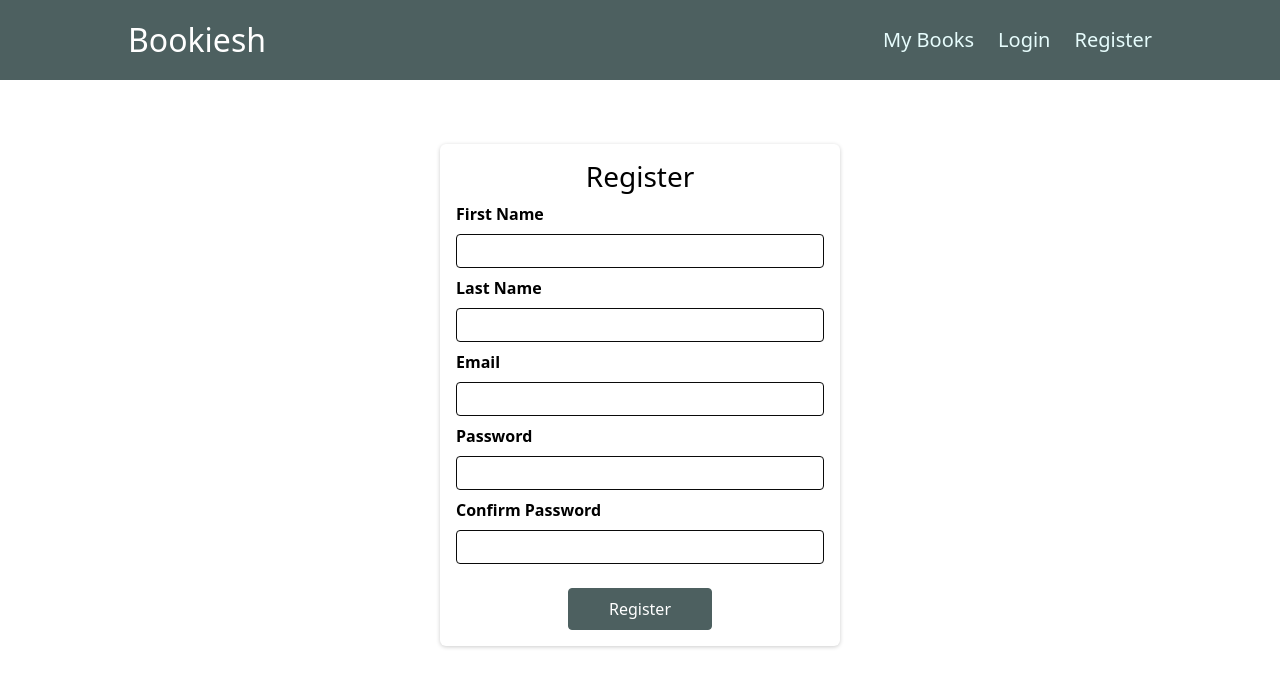
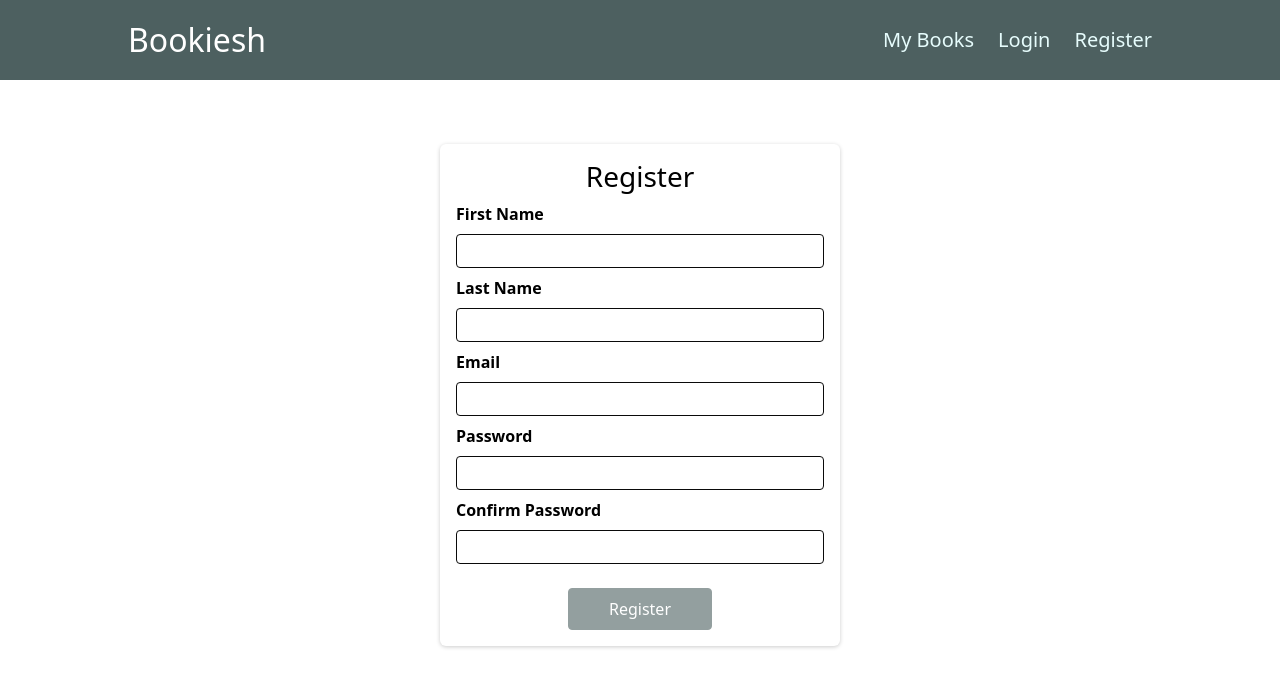
Before and after one commit to krupa2029/BookCollection, a React (Create React App) app: page /register in a window 1280 px wide. Shown: the top 686 px of the page. Built offline with nearby package versions, Linux system fonts and the light colour scheme.

Commit message:
Add: Validation in Login and Register Form Use: Formik, Yup

```diff
--- a/src/components/navbar/Navbar.js
+++ b/src/components/navbar/Navbar.js
@@ -1,5 +1,5 @@
 import React from "react";
-import { Link} from "react-router-dom";
+import { Link } from "react-router-dom";
 import classes from "./Navbar.module.css";
 
 export const Navbar = () => {
--- a/src/components/userAccount/Login.js
+++ b/src/components/userAccount/Login.js
@@ -1,9 +1,28 @@
-import { Formik, useFormik } from "formik";
+import {
+  Formik,
+  Form,
+  useField,
+} from "formik";
 import React from "react";
 import classes from "./Login.module.css";
 import * as Yup from "yup";
 
 export const Login = () => {
+  const MyTextField = ({ label, ...props }) => {
+    const [field, meta, helpers] = useField(props);
+    return (
+      <div className={classes.control}>
+        <label>
+          {label}
+        </label>
+        <input {...field} {...props} />
+        {meta.touched && meta.error ? (
+          <div className={classes.error}>{meta.error}</div>
+        ) : null}
+      </div>
+    );
+  };
+
   const initialValues = {
     email: "",
     password: "",
@@ -19,52 +38,32 @@ export const Login = () => {
       ),
   });
 
-  const onSubmit = (values) => {
-    console.log("Form Data", values);
-  };
+  const onSubmit = (values, actions) => {
+   console.log(values);
+   alert(JSON.stringify(values, null, 2));
+  }
+
 
   return (
     <Formik
       validationSchema={validationSchema}
       onSubmit={onSubmit}
       initialValues={initialValues}
+      isInitialValid={false}
     >
-      {({
-        handleSubmit,
-        handleChange,
-        handleBlur,
-        values,
-        touched,
-        isValid,
-        errors,
-      }) => (
+      {(props) => (
         <section className={classes.auth}>
           <h3>Login</h3>
-          <form onSubmit={handleSubmit}>
-            <div className={classes.control}>
-              <label htmlFor="email">Email</label>
-              <input
-                type="email"
-                id="email"
-                name="email"
-                onChange={handleChange}
-                value={values.email}
-              />
+          <Form>
+
+              <MyTextField name="email" type="email" label="Email" />
+              <MyTextField name="password" type="password" label="Password" />
+
+
+            <div className={classes.actions}>
+              <button type="submit"disabled={!props.isValid}>Login</button>
             </div>
-            <div className={classes.control}>
-              <label htmlFor="password">Password</label>
-              <input
-                type="password"
-                id="password"
-                name="password"
-                onChange={handleChange}
-                value={values.password}
-              />
-            </div>
-            <div className={classes.actions}>
-              <button type="submit" disabled={!isValid}>Login</button>
-            </div>
-          </form>
+          </Form>
         </section>
       )}
     </Formik>
--- a/src/components/userAccount/Login.module.css
+++ b/src/components/userAccount/Login.module.css
@@ -42,6 +42,11 @@
     align-items: center;
   }
 
+  .error{
+    text-align: left;
+    color: red;
+  }
+
   .actions button {
     cursor: pointer;
     font: inherit;
@@ -57,6 +62,12 @@
     border-color: #4d6060;
   }
 
+  .actions button:disabled,
+  button[disabled]{
+    opacity: 0.6;
+    cursor: not-allowed;
+  }
+
   .actions .toggle {
     margin-top: 1rem;
     background-color: transparent;
--- a/src/components/userAccount/Register.js
+++ b/src/components/userAccount/Register.js
@@ -1,35 +1,86 @@
 import React from "react";
-import classes from './Login.module.css';
+import classes from "./Login.module.css";
+import * as Yup from "yup";
+import { Formik, Form, useField } from "formik";
 
 export const Register = () => {
+  const MyTextField = ({ label, ...props }) => {
+    const [field, meta, helpers] = useField(props);
+    return (
+      <div className={classes.control}>
+        <label>{label}</label>
+        <input {...field} {...props} />
+        {meta.touched && meta.error ? (
+          <div className={classes.error}>{meta.error}</div>
+        ) : null}
+      </div>
+    );
+  };
+
+  const initialValues = {
+    firstname: "",
+    lastname: "",
+    email: "",
+    password: "",
+    confirmPassword: "",
+  };
+
+  const validationSchema = Yup.object({
+    firstname: Yup.string()
+      .min(2, "Should be 3 character long")
+      .max(15, "should not exceed 15 characters")
+      .required("Required!"),
+
+    lastname: Yup.string()
+      .min(2, "Should be 5 character long")
+      .max(15, "should not exceed 15 characters")
+      .required("Required!"),
+
+    email: Yup.string().email("Invalid Email Format!").required("Required!"),
+
+    password: Yup.string()
+      .required("Please enter your password!")
+      .matches(
+        /^(?=.*[a-z])(?=.*[A-Z])(?=.*[0-9])(?=.*[!@#\$%\^&\*])(?=.{8,})/,
+        "Must Contain 8 Characters, One Uppercase, One Lowercase, One Number and One Special Case Character"
+      ),
+
+    confirmPassword: Yup.string().oneOf(
+      [Yup.ref("password"), null],
+      "Passwords must match!"
+    ),
+  });
+
+  const onSubmit = (values, actions) => {
+    console.log(values);
+    alert(JSON.stringify(values, null, 2));
+  };
+
   return (
-    <section className={classes.auth}>
-      <h3>Register</h3>
-      <form >
-        <div className={classes.control}>
-          <label htmlFor="email">First Name</label>
-          <input type="email" id="email" required />
-        </div>
-        <div className={classes.control}>
-          <label htmlFor="email">Last Name</label>
-          <input type="email" id="email" required />
-        </div>
-        <div className={classes.control}>
-          <label htmlFor="email">Email</label>
-          <input type="email" id="email" required />
-        </div>
-        <div className={classes.control}>
-          <label htmlFor="password">Password</label>
-          <input type="password" id="password" required />
-        </div>
-        <div className={classes.control}>
-          <label htmlFor="password">Confirm Password</label>
-          <input type="password" id="password" required />
-        </div>
-        <div className={classes.actions}>
-          <button>Register</button>
-        </div>
-      </form>
-    </section>
+    <Formik
+      validationSchema={validationSchema}
+      onSubmit={onSubmit}
+      initialValues={initialValues}
+      isInitialValid={false}
+    >
+      {(props) => (
+        <section className={classes.auth}>
+          <h3>Register</h3>
+          <Form>
+            <MyTextField name="firstname" type="text" label="First Name" />
+            <MyTextField name="lastname" type="text" label="Last Name" />
+            <MyTextField name="email" type="email" label="Email" />
+            <MyTextField name="password" type="password" label="Password" />
+            <MyTextField name="confirmPassword" type="password" label="Confirm Password" />
+
+            <div className={classes.actions}>
+              <button type="submit" disabled={!props.isValid}>
+                Register
+              </button>
+            </div>
+          </Form>
+        </section>
+      )}
+    </Formik>
   );
 };
```
Also changed, not shown: 1 other file (tests, documents, lock files or other folders).
